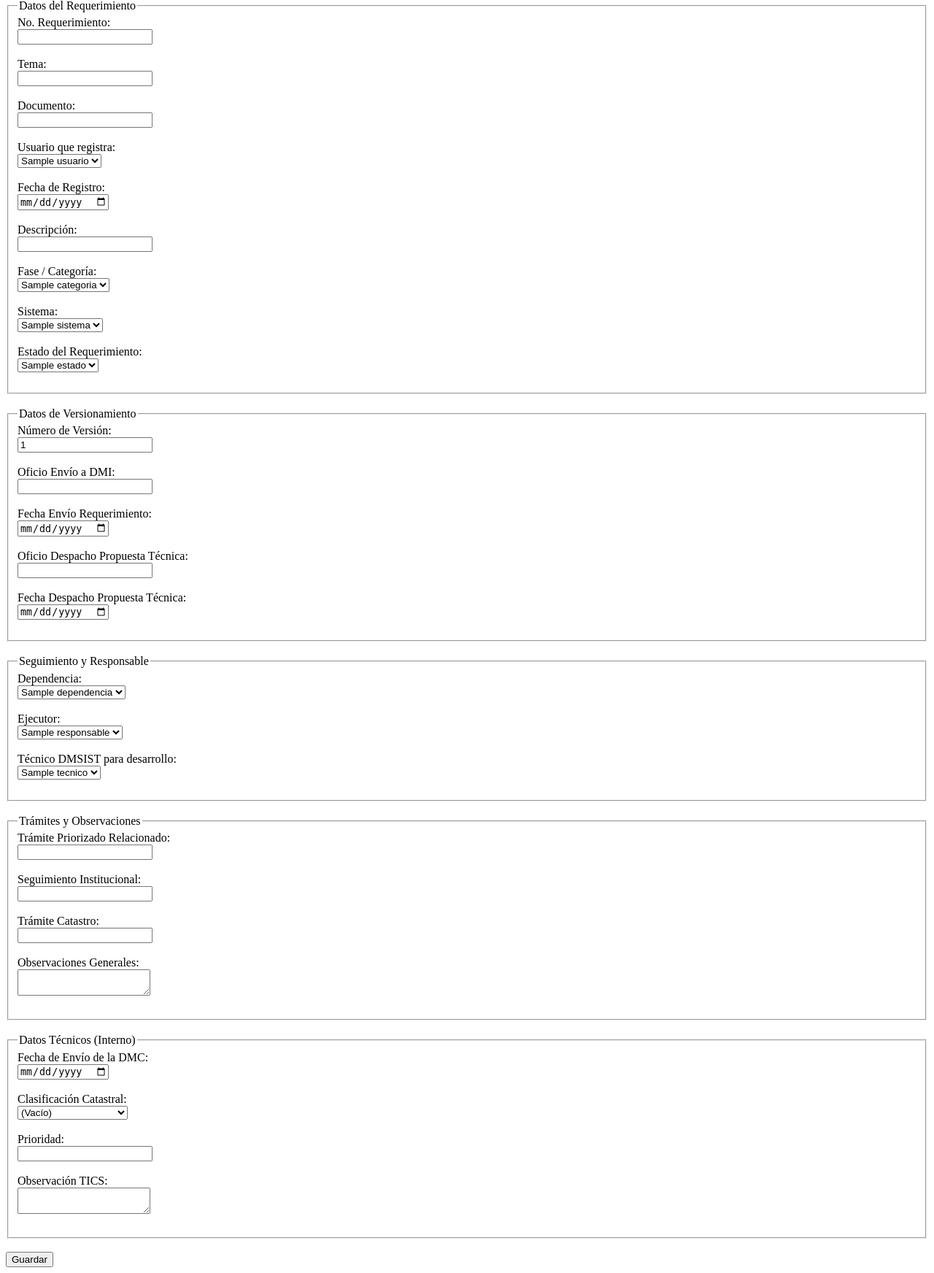
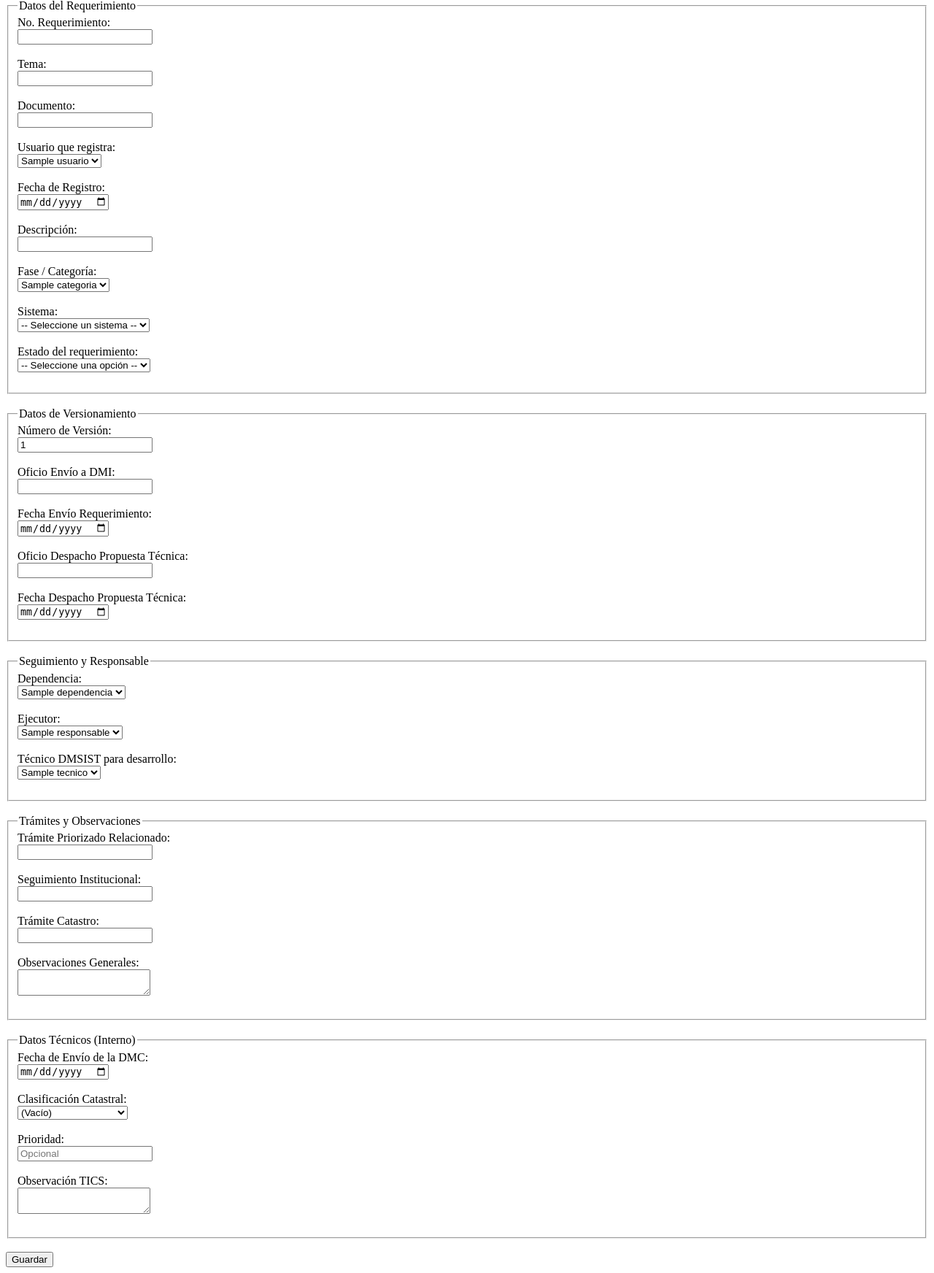
Before and after one commit to Jimmy9812/formulario_sirecq, a Flask app: template templates/sirecq_interno.html in a window 1280 px wide. Shown: the part 81-1825 px from the top of the page at 73% size. Run offline with Flask 3, Linux system fonts and the light colour scheme; the template is opened without the code that fills it: most values are stand-ins (such as "Sample title", 1, 10 or a date in 2020); some libraries are stand-ins or nearby versions.

Commit message:
feat: :sparkles: Update features op null

```diff
--- a/app.py
+++ b/app.py
@@ -21,7 +21,7 @@ def sirecq_interno():
         descripcion = request.form.get('descripcion')
         tramitePR = request.form.get('tramitePR') or None
         seguimientoInst = request.form.get('seguimientoInst') or None
-        id_dependencia = request.form.get('id_dependencia')
+        id_dependencia = request.form.get('id_dependencia') or None
         id_sistema = request.form.get('id_sistema')
         id_categoria = request.form['id_categoria'] or None
         tramiteCat = request.form.get('tramiteCat') or None
@@ -38,7 +38,7 @@ def sirecq_interno():
         fase= request.form.get('fase') or 'Requisito'
         num_version = request.form.get('num_version')
         clasif_id = request.form.get('clasif') or None
-        prioridad = request.form.get('prioridad')
+        prioridad = request.form.get('prioridad') or None
         fecha_env_dmc = request.form.get('fecha_env_dmc') or None
         tema = request.form.get('tema') or None
         documento = request.form.get('documento') or None
@@ -166,11 +166,11 @@ cursor = conn.cursor()
 def sirecq_externo():
     if request.method == 'POST':
         no_requerimiento = request.form['no_requerimiento']
-        descripcion = request.form['descripcion']
+        descripcion = request.form['descripcion'] or None
         tramitePR = request.form['tramitePR'] or None
         seguimientoInst = request.form['seguimientoInst'] or None
         id_dependencia = request.form['id_dependencia'] or None
-        id_sistema = request.form['id_sistema']
+        id_sistema = request.form['id_sistema'] or None
         id_categoria = request.form['id_categoria'] or None
         tramiteCat = request.form['tramiteCat'] or None
         fase= request.form['fase']
@@ -181,7 +181,7 @@ def sirecq_externo():
         ofi_desp_pt = request.form['ofi_desp_pt'] or None
         fech_desp_pt = request.form['fech_desp_pt'] or None
         num_version = request.form.get('num_version') or None
-        id_estado = request.form['id_estado']
+        id_estado = request.form['id_estado'] or None
         observacionesGen = request.form['observacionesGen'] or None
 
         # Insertar en versionamiento
@@ -236,7 +236,7 @@ def sirecq_externo():
         FROM rol_usuario ru
         JOIN usuario u ON ru.id_usuario = u.id_usuario
         JOIN rol r ON ru.id_rol = r.id_rol
-        WHERE r.nombre_rol ILIKE '%responsable%'
+        WHERE r.nombre_rol ILIKE '%ejecutor%'
     """)
     responsables = cursor.fetchall()
 
--- a/templates/sirecq_interno.html
+++ b/templates/sirecq_interno.html
@@ -43,19 +43,23 @@
                 {% endfor %}
             </select><br><br>
 
-            <label>Sistema:</label><br>
-            <select name="id_sistema">
-                {% for s in sistemas %}
-                <option value="{{ s[0] }}">{{ s[1] }}</option>
+            <label for="id_sistema">Sistema:</label><br>
+            <select name="id_sistema" id="id_sistema">
+                <option value="">-- Seleccione un sistema --</option>
+                {% for sistema in sistemas %}
+                    <option value="{{ sistema[0] }}">{{ sistema[1] }}</option>
                 {% endfor %}
             </select><br><br>
 
-            <label>Estado del Requerimiento:</label><br>
-            <select name="id_estado">
-                {% for e in estados %}
-                <option value="{{ e[0] }}">{{ e[1] }}</option>
+
+            <label for="id_estado">Estado del requerimiento:</label><br>
+            <select name="id_estado" id="id_estado">
+                <option value="">-- Seleccione una opción --</option>
+                {% for estado in estados %}
+                    <option value="{{ estado[0] }}">{{ estado[1] }}</option>
                 {% endfor %}
             </select><br><br>
+
         </fieldset>
 
         <br>
@@ -144,8 +148,9 @@
                 {% endfor %}
             </select><br><br>
 
-            <label>Prioridad:</label><br>
-            <input type="number" name="prioridad" min="1" required><br><br>
+            <label for="prioridad">Prioridad:</label><br>
+            <input type="number" name="prioridad" id="prioridad" min="1" placeholder="Opcional"><br><br>
+
 
             <label>Observación TICS:</label><br>
             <textarea name="obsv_tecnica"></textarea><br><br>
```
